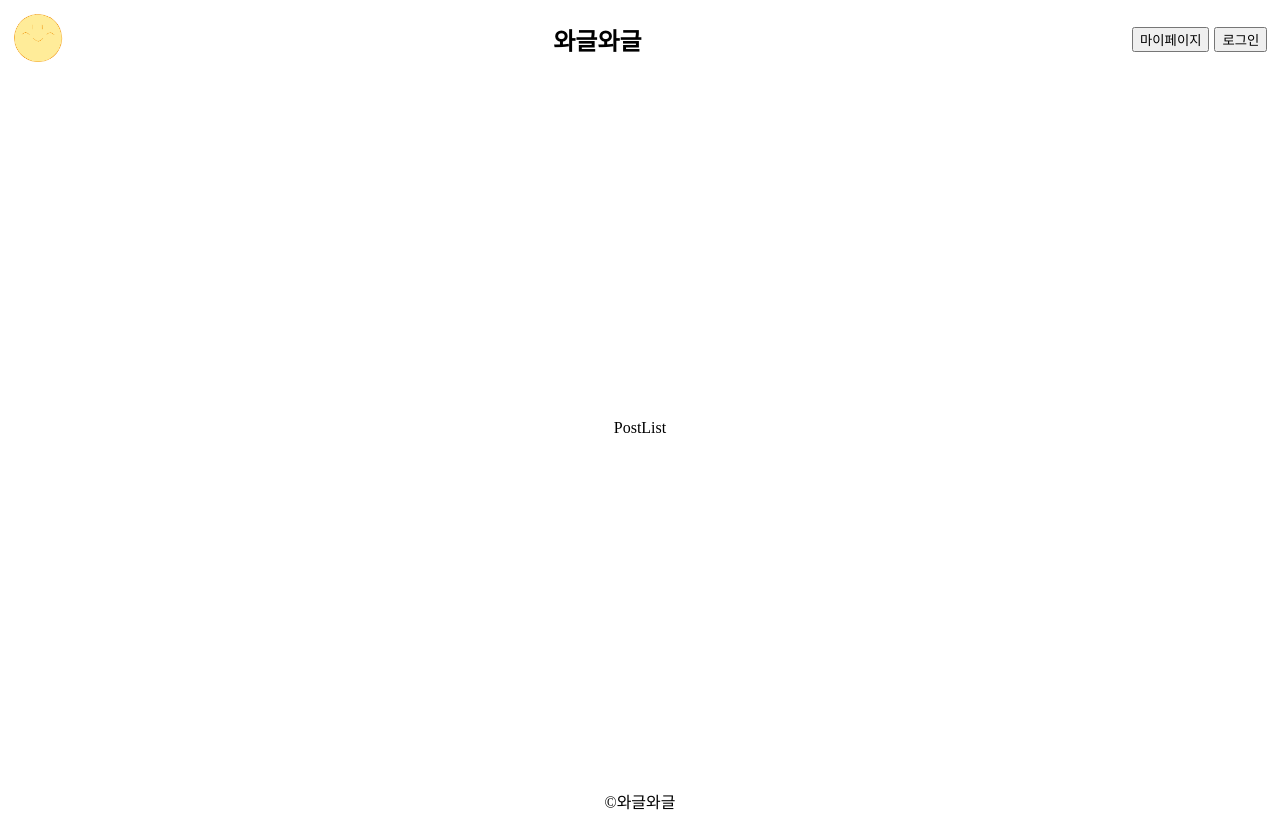
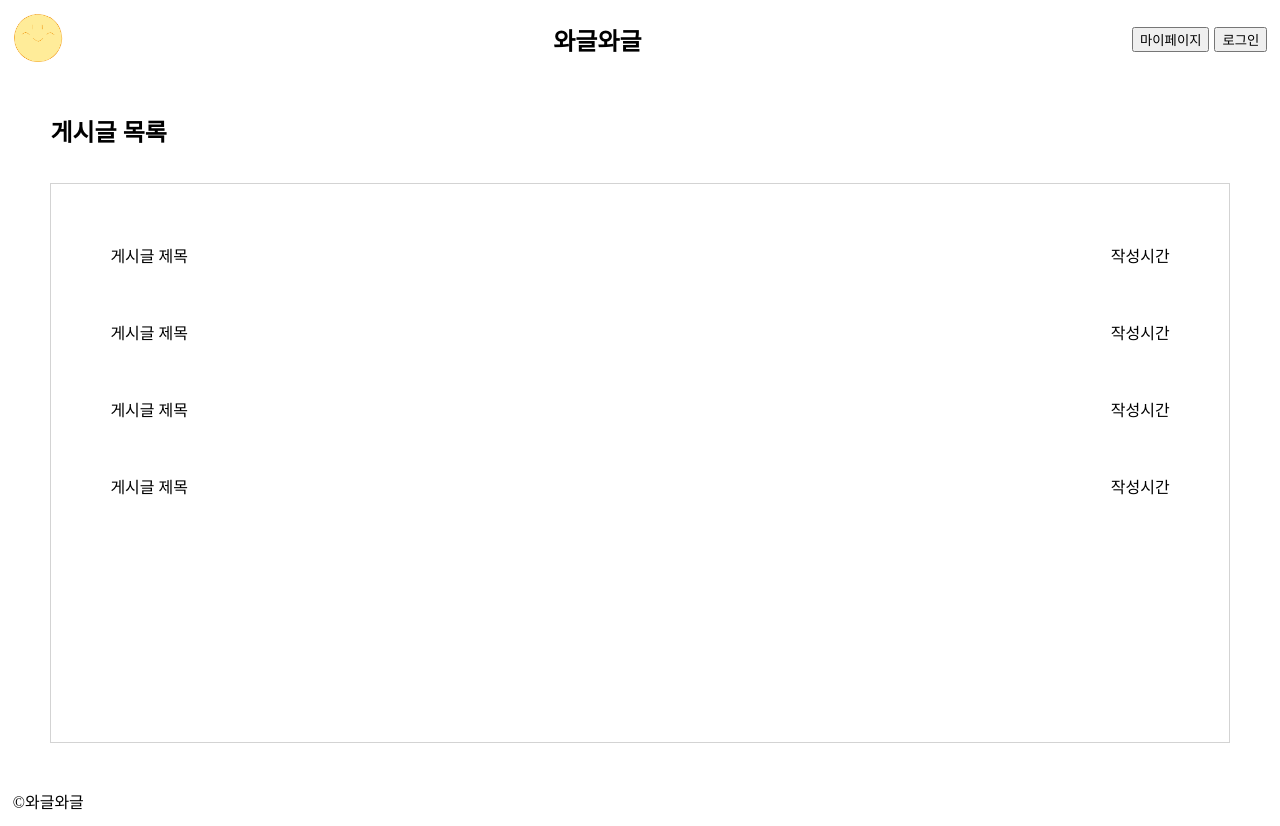
Before and after one commit to apricity2u/Post_simple_ver, a React (Vite) app in the folder frontend/my-app/: page /posts in a window 1280 px wide. Built offline with nearby package versions, Linux system fonts and the light colour scheme.

Commit message:
feat: 게시글 목록 렌더링 형태 잡기

```diff
--- a/frontend/my-app/src/index.css
+++ b/frontend/my-app/src/index.css
@@ -7,9 +7,17 @@ a {
   color: black;
 }
 
+ul {
+  padding-left: 0px;
+}
+
+li {
+  list-style: none;
+  padding-left: 0px;
+}
+
 body {
   padding: 1%;
-  text-align: center;
 }
 
 .root-layout {
@@ -38,3 +46,26 @@ body {
 .text-bigger {
   font-size: 50px;
 }
+
+.post-list {
+  box-sizing: border-box;
+  padding: 3%
+}
+
+.post-list > h2 {
+  margin-bottom: 3%;
+}
+
+.post-list > ul {
+  box-sizing: border-box;
+  padding: 5%;
+  border: solid 1px lightgray;
+  height: 70vh;
+}
+
+.post-list li {
+  box-sizing: border-box;
+  margin-bottom: 5%;
+  display: flex;
+  justify-content: space-between;
+}
--- a/frontend/my-app/src/pages/PostList.jsx
+++ b/frontend/my-app/src/pages/PostList.jsx
@@ -1,7 +1,27 @@
-import React from 'react'
+import React from "react";
 
 export default function PostList() {
   return (
-    <div>PostList</div>
-  )
+    <div className="post-list">
+      <h2>게시글 목록</h2>
+      <ul>
+        <li>
+          <span>게시글 제목</span>
+          <span>작성시간</span>
+        </li>
+        <li>
+          <span>게시글 제목</span>
+          <span>작성시간</span>
+        </li>
+        <li>
+          <span>게시글 제목</span>
+          <span>작성시간</span>
+        </li>
+        <li>
+          <span>게시글 제목</span>
+          <span>작성시간</span>
+        </li>
+      </ul>
+    </div>
+  );
 }
```
